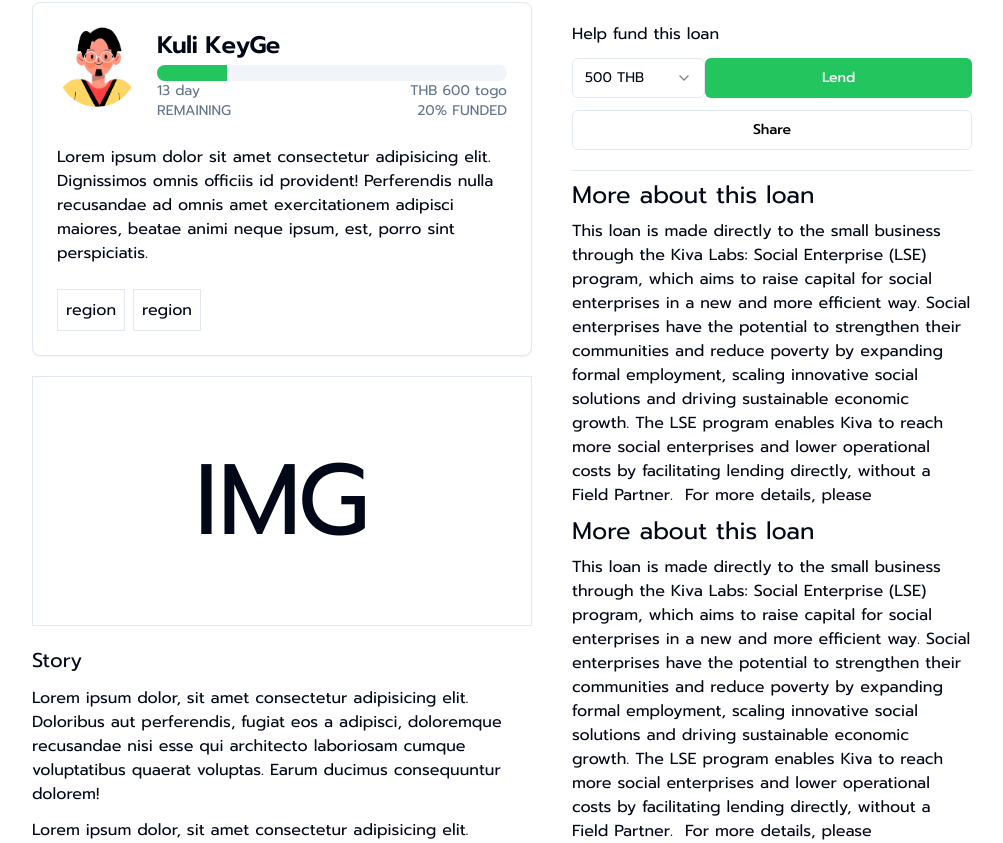
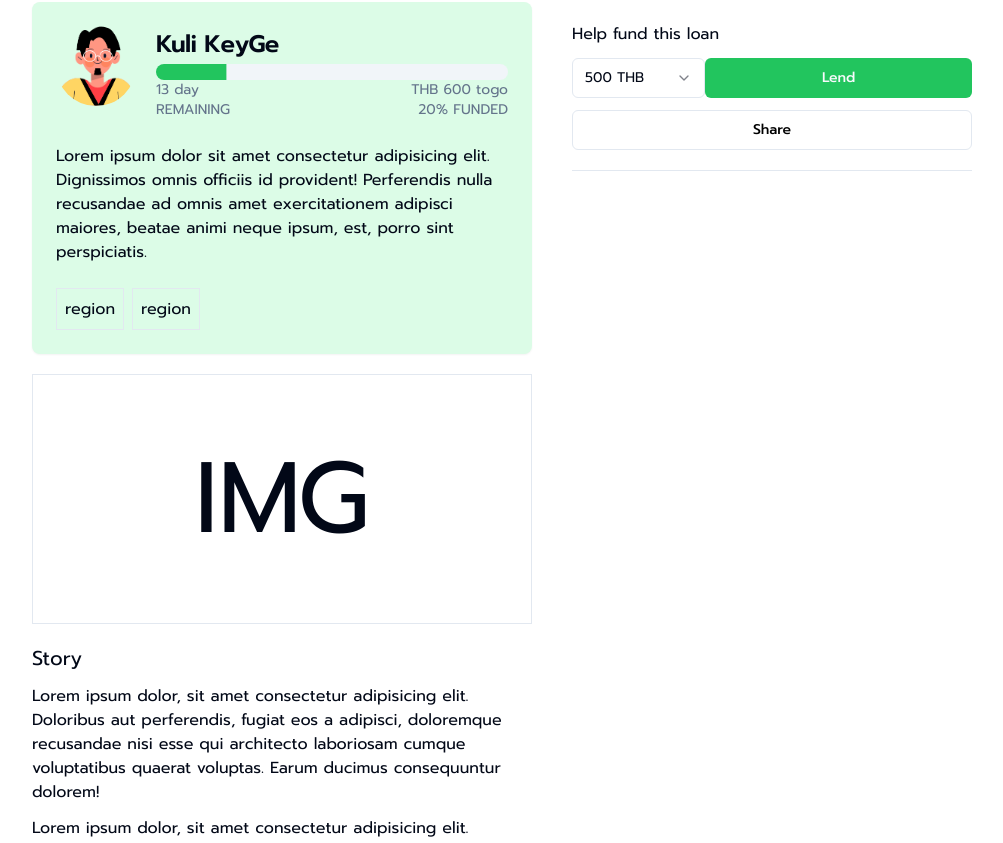
Before and after one commit to chaithawat21/o2o-frontend, a React (Vite) app: page /loanDetail in a window 1280 px wide. Shown: the part 575-1418 px from the top of the page, without its empty margins (138-1141 px from the left). Built offline with nearby package versions, Linux system fonts and the light colour scheme.

Commit message:
fix serch

```diff
--- /dev/null
+++ b/components/ui/popover.jsx
@@ -0,0 +1,27 @@
+"use client"
+
+import * as React from "react"
+import * as PopoverPrimitive from "@radix-ui/react-popover"
+
+import { cn } from "@/lib/utils"
+
+const Popover = PopoverPrimitive.Root
+
+const PopoverTrigger = PopoverPrimitive.Trigger
+
+const PopoverContent = React.forwardRef(({ className, align = "center", sideOffset = 4, ...props }, ref) => (
+  <PopoverPrimitive.Portal>
+    <PopoverPrimitive.Content
+      ref={ref}
+      align={align}
+      sideOffset={sideOffset}
+      className={cn(
+        "z-50 w-72 rounded-md border bg-popover p-4 text-popover-foreground shadow-md outline-none data-[state=open]:animate-in data-[state=closed]:animate-out data-[state=closed]:fade-out-0 data-[state=open]:fade-in-0 data-[state=closed]:zoom-out-95 data-[state=open]:zoom-in-95 data-[side=bottom]:slide-in-from-top-2 data-[side=left]:slide-in-from-right-2 data-[side=right]:slide-in-from-left-2 data-[side=top]:slide-in-from-bottom-2",
+        className
+      )}
+      {...props} />
+  </PopoverPrimitive.Portal>
+))
+PopoverContent.displayName = PopoverPrimitive.Content.displayName
+
+export { Popover, PopoverTrigger, PopoverContent }
--- a/package.json
+++ b/package.json
@@ -11,10 +11,10 @@
     "preview": "vite preview"
   },
   "dependencies": {
-
     "@radix-ui/react-avatar": "^1.1.0",
     "@radix-ui/react-dialog": "^1.1.1",
     "@radix-ui/react-dropdown-menu": "^2.1.1",
+    "@radix-ui/react-popover": "^1.1.1",
     "@radix-ui/react-progress": "^1.1.0",
     "@radix-ui/react-select": "^2.1.1",
     "@radix-ui/react-slot": "^1.1.0",
--- /dev/null
+++ b/src/components/CatagoryBar.jsx
@@ -0,0 +1,17 @@
+import React from 'react'
+
+function CatagoryBar() {
+  return (
+    <div className='flex justify-center my-6 gap-6'>
+      <div className='w-12 h-12 bg-slate-300'></div>
+      <div className='w-12 h-12 bg-slate-300'></div>
+      <div className='w-12 h-12 bg-slate-300'></div>
+      <div className='w-12 h-12 bg-slate-300'></div>
+      <div className='w-12 h-12 bg-slate-300'></div>
+      <div className='w-12 h-12 bg-slate-300'></div>
+      <div className='w-12 h-12 bg-slate-300'></div>
+    </div>
+  )
+}
+
+export default CatagoryBar
--- a/src/components/DetailPayShare.jsx
+++ b/src/components/DetailPayShare.jsx
@@ -34,32 +34,6 @@ function DetailPayShare() {
         </Button>
       </div>
       <hr/>
-      <div className="flex flex-col gap-2 py-2">
-      <h1 className="text-2xl">More about this loan</h1>
-        <p>
-          This loan is made directly to the small business through the Kiva
-          Labs: Social Enterprise (LSE) program, which aims to raise capital for
-          social enterprises in a new and more efficient way. Social enterprises
-          have the potential to strengthen their communities and reduce poverty
-          by expanding formal employment, scaling innovative social solutions
-          and driving sustainable economic growth. The LSE program enables Kiva
-          to reach more social enterprises and lower operational costs by
-          facilitating lending directly, without a Field Partner.  For more
-          details, please
-        </p>
-        <h1 className="text-2xl">More about this loan</h1>
-        <p>
-          This loan is made directly to the small business through the Kiva
-          Labs: Social Enterprise (LSE) program, which aims to raise capital for
-          social enterprises in a new and more efficient way. Social enterprises
-          have the potential to strengthen their communities and reduce poverty
-          by expanding formal employment, scaling innovative social solutions
-          and driving sustainable economic growth. The LSE program enables Kiva
-          to reach more social enterprises and lower operational costs by
-          facilitating lending directly, without a Field Partner.  For more
-          details, please
-        </p>
-      </div>
     </div>
   );
 }
--- a/src/components/DetailUser.jsx
+++ b/src/components/DetailUser.jsx
@@ -7,7 +7,7 @@ import {
   CardHeader,
   CardTitle,
 } from "@/components/ui/card";
-import { Avatar, AvatarFallback, AvatarImage } from "@/components/ui/avatar";
+import { Avatar, AvatarImage } from "@/components/ui/avatar";
 import { Progress } from "@/components/ui/progress";
 import profileImg from "../assets/images/avatar/avatar01.png";
 import { Button } from "@/components/ui/button";
@@ -16,7 +16,7 @@ import { Link } from "react-router-dom";
 export default function DetailUser() {
   return (
     <div className="flex flex-col w-[500px] gap-5 my-5">
-      <Card className="w-full">
+      <Card className="w-full bg-green-100 border-none">
         <CardHeader className="flex flex-row gap-5">
           <Avatar className='w-20 h-20'>
             <AvatarImage src={profileImg} alt="@shadcn" />
--- a/src/components/Searchbar.jsx
+++ b/src/components/Searchbar.jsx
@@ -1,6 +1,4 @@
-import React, { useState,useEffect } from "react";
-import { Check, ChevronsUpDown } from "lucide-react";
-import { cn } from "@/lib/utils";
+import React, { useState, useEffect } from "react";
 import {
   Command,
   CommandDialog,
@@ -21,45 +19,66 @@ import {
 } from "@/components/ui/select";
 import provinces from "../utils/provinces";
 import geographies from "../utils/geographies";
-import { Value } from "@radix-ui/react-select";
 
 export default function searchbar() {
+  const [open, setOpen] = React.useState(false);
   const [input, setInput] = useState({
     search: null,
-    provinces : null,
-    geographies : null
+    geographies: null,
+    provinces: null,
   });
 
   const handleInputChange = (e) => {
     console.log(e.target.value);
-    setInput((prv) => ({...prv, [e.target.name]: e.target.value}))
-}
+    setInput((prv) => ({ ...prv, [e.target.name]: e.target.value }));
+  };
+  const fillterProvince = provinces.filter(
+    (province) => province.geography_id === 2
+  );
 
+  console.log(input.geographies);
+  console.log("fillterProvince = ", fillterProvince);
+
+  const searchItems = [
+    {
+      value: "thailand",
+    },
+    {
+      value: "google",
+    },
+    {
+      value: "ples",
+    },
+  ];
 
   return (
-    <div className="flex gap-2 p-5 ">
-      <Command className="w-[500px]" onValueChange={(value)=> setInput((prv) => ({...prv, "search": value}))}>
-        <CommandInput
-          placeholder="Type a command or search..."
-        />
-        <CommandList>
-          {input.search?
-          <>
-          <CommandEmpty>ไม่พบผลการค้นหา</CommandEmpty>
-          <CommandGroup heading="ผลการค้นหา">
-            <CommandItem value=''>กรุงเทพ</CommandItem>
-            <CommandItem value=''>ขอนแก่น</CommandItem>
-            <CommandItem value=''>เชียงราย</CommandItem>
+    <div className="flex gap-2 p-5">
+      <Command className="w-[500px]">
+        <CommandInput />
+        <CommandList className="">
+          <CommandEmpty>not Result</CommandEmpty>
+          <CommandGroup heading="Result">
+            {searchItems.map((searchItem) => (
+              <CommandItem
+                key={searchItem.id}
+                value={searchItem.value}
+                onSelect={(value) => {
+                  setInput((prv) => ({ ...prv, search: value }));
+                }}
+              >
+                {searchItem.value}
+              </CommandItem>
+            ))}
           </CommandGroup>
           <CommandSeparator />
-          </>:""}
         </CommandList>
       </Command>
-      <Select onValueChange={(value)=> setInput((prv) => ({...prv, "geographies": value}))}>
+      <Select
+         onValueChange={(value) => setInput((prv) => ({ ...prv, "geographies": value }))}>
         <SelectTrigger className="w-[180px]">
-          <SelectValue placeholder="ภูมิภาค" />
-        </SelectTrigger >
-        <SelectContent >
+          <SelectValue placeholder="ภูมิภาค"/>
+        </SelectTrigger>
+        <SelectContent>
           {geographies.map((items) => (
             <SelectItem key={items.id} value={items.name}>
               {items.name}
@@ -67,11 +86,16 @@ export default function searchbar() {
           ))}
         </SelectContent>
       </Select>
-      {!input.geographies?
+      {!input.geographies ? (
         <>
-      <Select onValueChange={(value)=> setInput((prv) => ({...prv, "provinces": value}))} disabled>
+          <Select
+            onValueChange={(value) =>
+              setInput((prv) => ({ ...prv, "provinces": value }))
+            }
+            disabled
+          >
             <SelectTrigger className="w-[180px]">
-          <SelectValue placeholder="จังหวัด"/>
+              <SelectValue placeholder="จังหวัด" />
             </SelectTrigger>
             <SelectContent>
               {provinces.map((items) => (
@@ -81,11 +105,14 @@ export default function searchbar() {
               ))}
             </SelectContent>
           </Select>
-      </>:
+        </>
+      ) : (
         <>
-      <Select onValueChange={(e)=> setInput((prv) => ({...prv, "provinces": e}))}>
+          <Select
+            onValueChange={(value) => setInput((prv) => ({ ...prv, "provinces": value }))}
+          >
             <SelectTrigger className="w-[180px]">
-          <SelectValue placeholder="จังหวัด"/>
+              <SelectValue placeholder="จังหวัด" />
             </SelectTrigger>
             <SelectContent>
               {provinces.map((items) => (
@@ -95,8 +122,9 @@ export default function searchbar() {
               ))}
             </SelectContent>
           </Select>
-      </>}
-     {console.log(Command)}
+        </>
+      )}
+      {console.log(input)}
     </div>
   );
 }
--- a/src/pages/SelectPage.jsx
+++ b/src/pages/SelectPage.jsx
@@ -3,6 +3,7 @@ import Searchbar from "../components/Searchbar";
 import CardLoanProfile from "../components/CardLoanProfile";
 import selectPageImg from "../assets/images/header/header03.png";
 import PaginationSelect from "../components/PaginationSelect";
+import CatagoryBar from "../components/CatagoryBar";
 
 function SelectPage() {
   return (
@@ -18,10 +19,13 @@ function SelectPage() {
         </h1>
       </div>
       <div className="flex flex-col relative bg-yellow-50">
-        <div className="flex justify-center absolute z-10  w-full">
+        <div>
+          <CatagoryBar/>
+        </div>
+        <div className="flex justify-center absolute z-10  w-full top-20">
           <Searchbar/>
         </div>
-        <div className="flex flex-wrap gap-4 justify-center py-24">
+        <div className="flex flex-wrap gap-4 justify-center py-36">
           <CardLoanProfile />
           <CardLoanProfile />
           <CardLoanProfile />
```
Also changed, not shown: src/components/CardLoanProfile.jsx (+0 -7 lines), 1 other file (tests, documents, lock files or other folders). Lines whose indentation alone changed are shown as unchanged.
